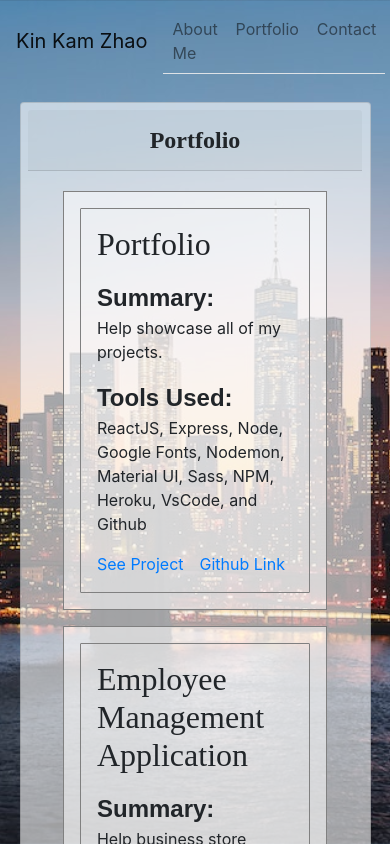
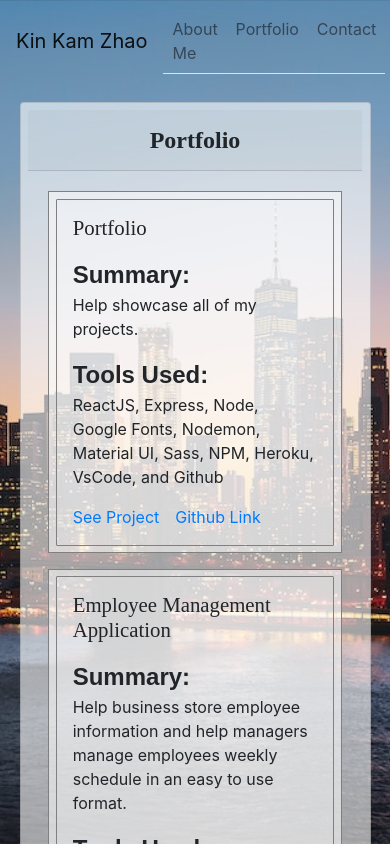
Before and after one commit to kamzh88/portfolio, a React (Create React App) app in the folder client/: page /portfolio in a window 390 px wide. Shown: the top 844 px of the page. Built offline with nearby package versions, Linux system fonts and the light colour scheme; a web font is replaced by a local one.

Commit message:
make page responsive

```diff
--- a/client/src/Component/Directory/directory.styles.scss
+++ b/client/src/Component/Directory/directory.styles.scss
@@ -8,3 +8,10 @@
     transform: scale(1.05);
   }
 }
+
+@media only screen and (max-width: 446px) {
+  .project-item {
+    width: 100%;
+    padding: .4rem;
+  }
+}
--- a/client/src/Component/ProjectInfo/projectInfo.styles.scss
+++ b/client/src/Component/ProjectInfo/projectInfo.styles.scss
@@ -39,3 +39,9 @@
     }
   }
 }
+
+@media only screen and (max-width: 446px) {
+  .title {
+    font-size: 1.3rem;
+  }
+}
```
Also changed, not shown: client/src/Component/ProjectInfo/projectInfo.component.jsx (+0 -68 lines), client/src/Pages/Portfolio/portfolio.component.jsx (+1 -165 lines).
